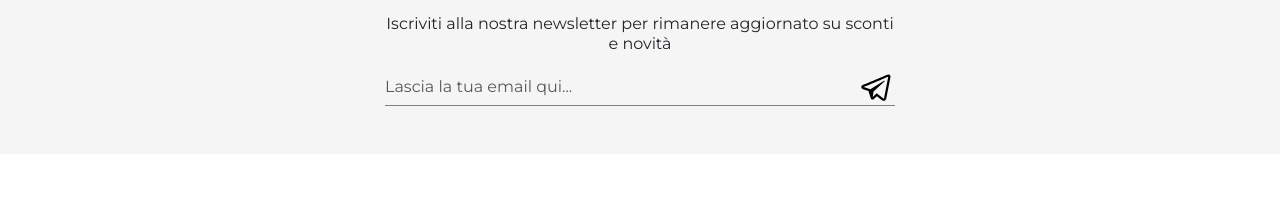
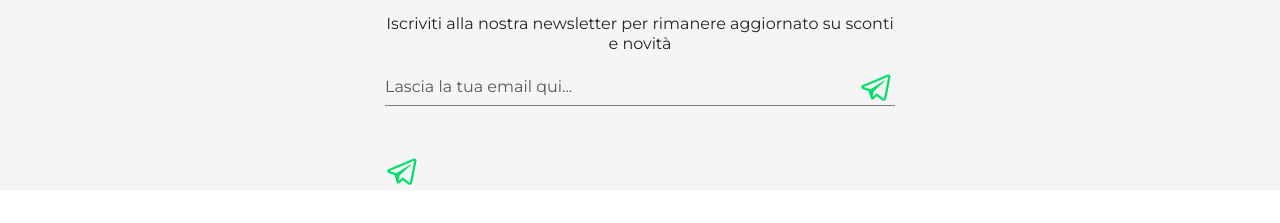
Before and after one commit to LucaCavatassi/landing-page-product, a Vue app: page / in a window 1280 px wide. Shown: the part 343-566 px from the top of the page. Built offline with nearby package versions, Linux system fonts and the light colour scheme.

Commit message:
feat: button green

```diff
--- a/src/components/FooterComponent.vue
+++ b/src/components/FooterComponent.vue
@@ -16,6 +16,12 @@
                     </svg>
                 </button>
             </form>
+
+            <div class="ms-socials">
+                <svg class="icon" width="36" height="36" fill="currentColor">
+                        <use xlink:href="#send"></use>
+                </svg>
+            </div>
         </div>
     </div>
 </template>
@@ -81,14 +87,20 @@ form {
     border: none;
     padding: 0;
     cursor: pointer;
+    color: $green;
 
-    svg.icon {
-        fill: $green!important;
+    .icon {
         transition: transform 0.2s ease-in-out;
     }
 
-    &:hover svg.icon {
-        transform: scale(1.1); // Slight zoom on hover
+    .icon:hover {
+        transform: scale(1.1);
     }
+
+}
+
+// Socials
+.ms-socials {
+    color: $green;
 }
 </style>
```
